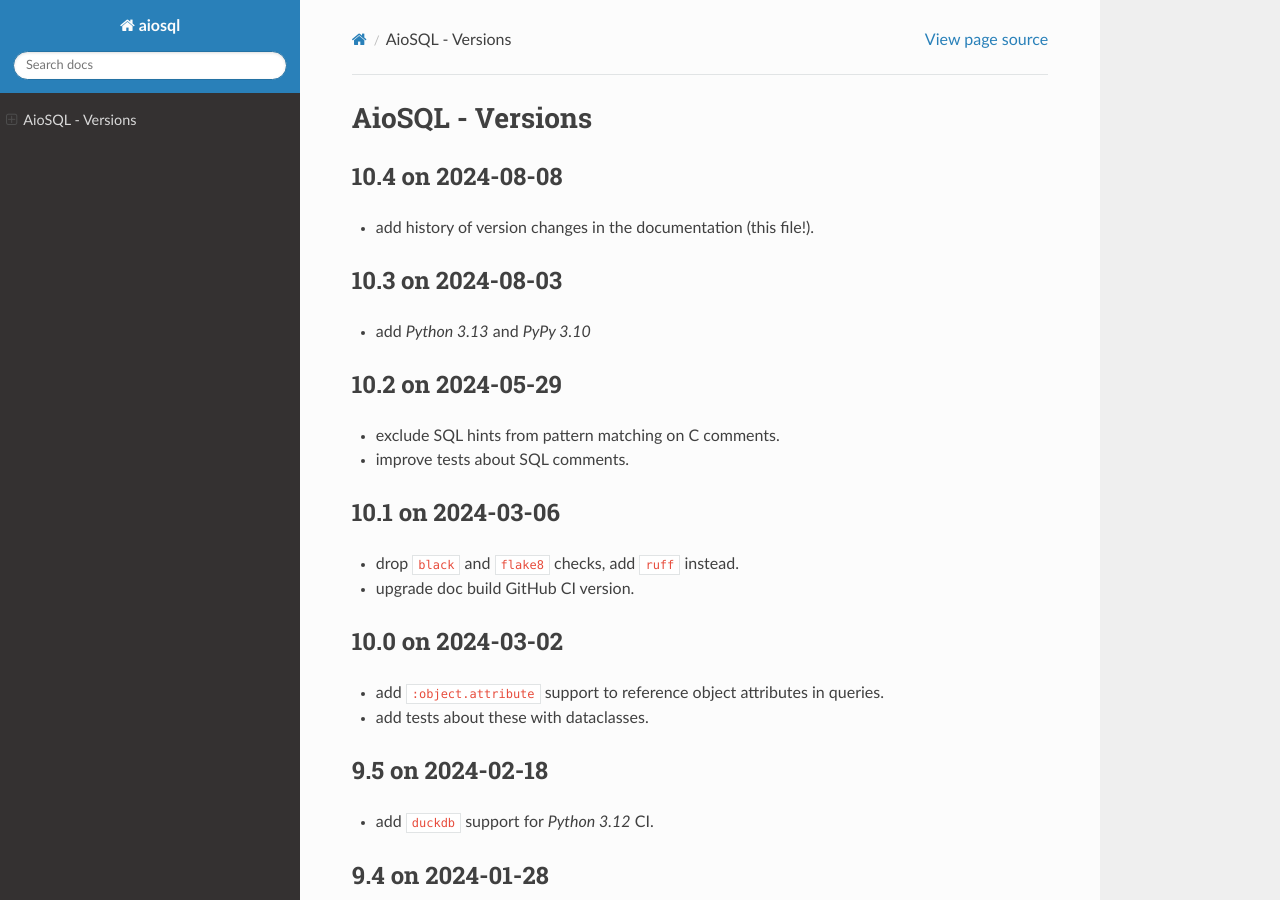
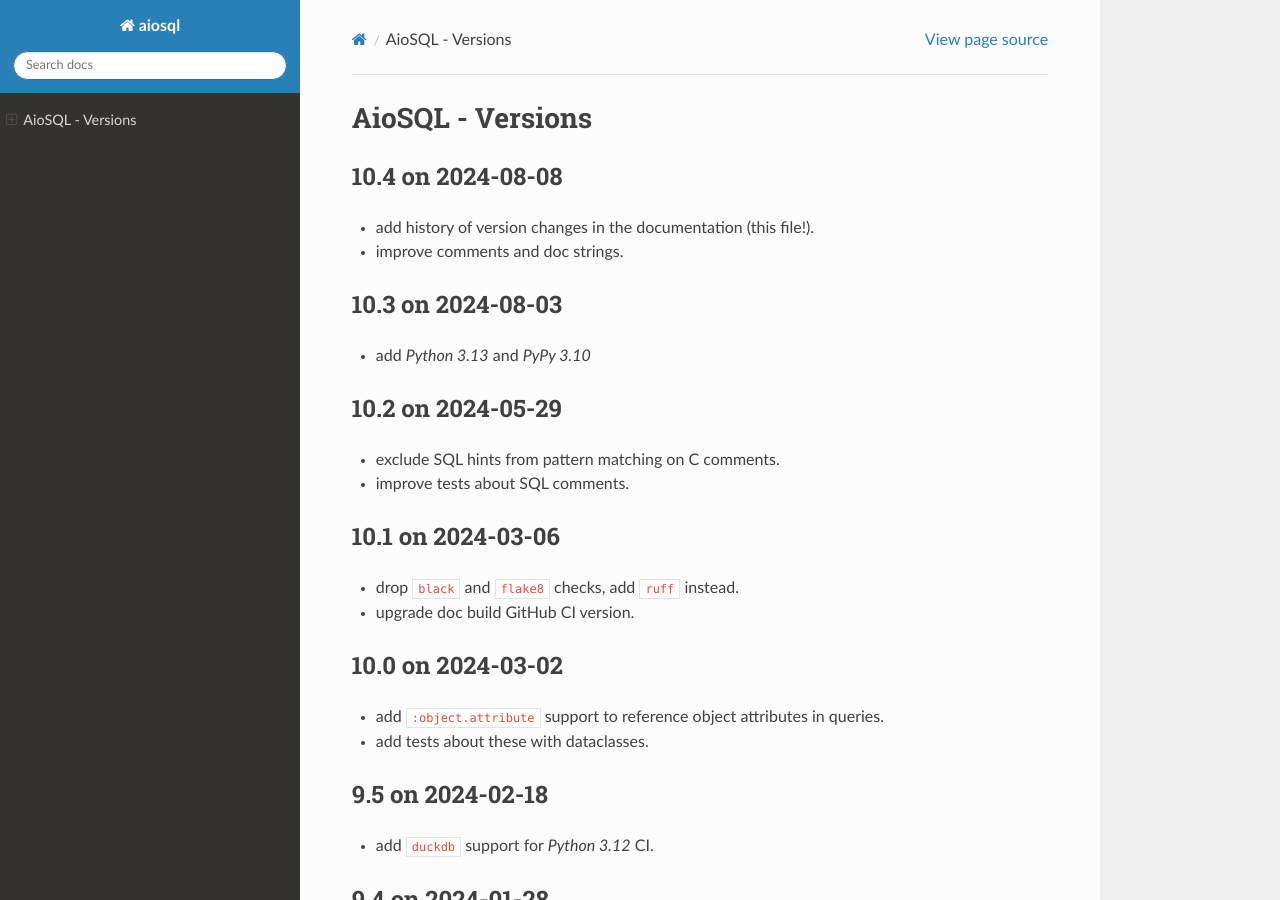
Before and after one commit to nackjicholson/aiosql, a Sphinx documentation site: the page built from docs/source/versions.rst, in a window 1280 px wide and 900 px high. Built offline with Sphinx 7.4.7 and the Read the Docs theme 2.0.0, drawn with Linux system fonts in a browser that asks for light colours.

Commit message:
more dones

```diff
--- a/docs/source/versions.rst
+++ b/docs/source/versions.rst
@@ -5,6 +5,7 @@
 ------------------
 
 - add history of version changes in the documentation (this file!).
+- improve comments and doc strings.
 
 10.3 on 2024-08-03
 ------------------
```
